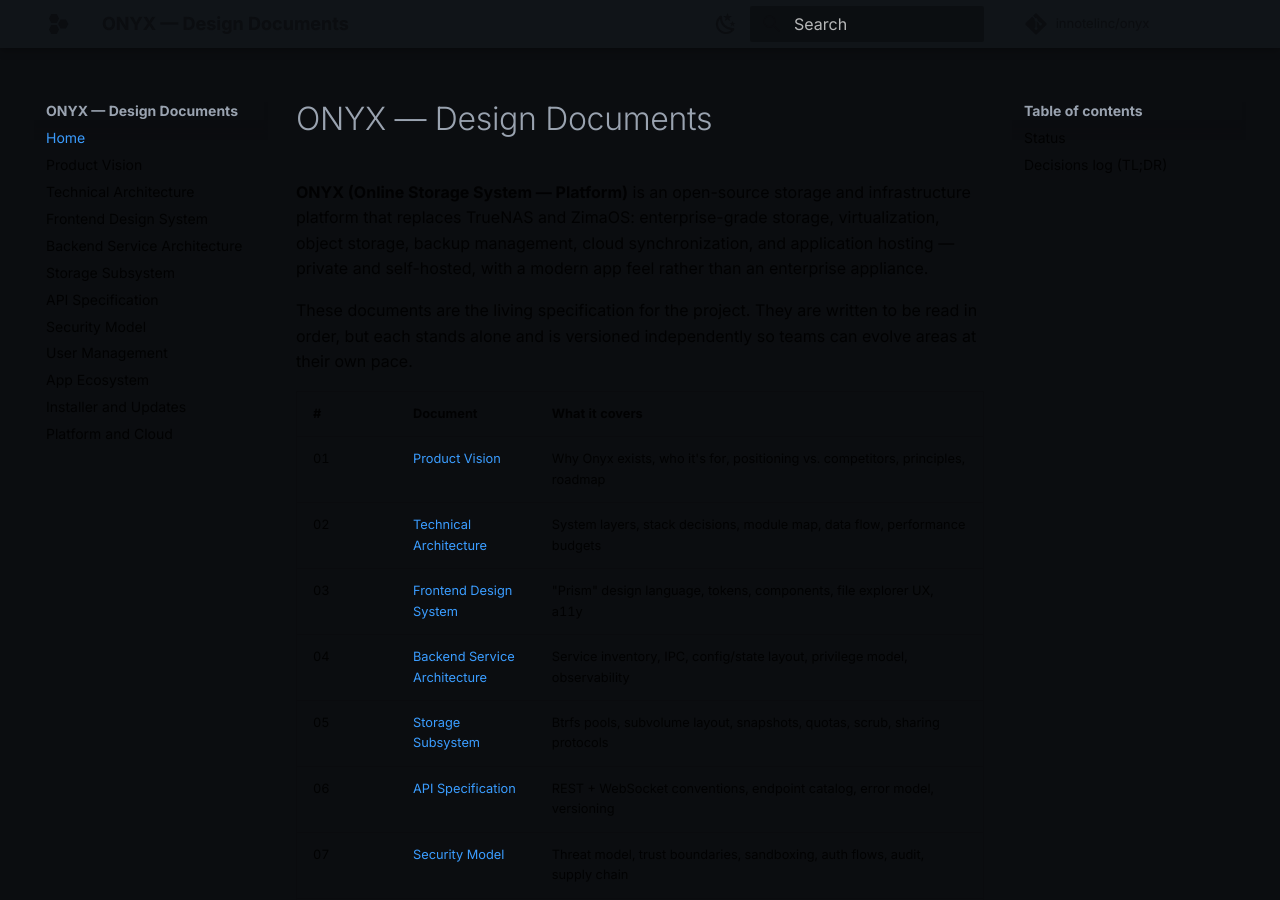
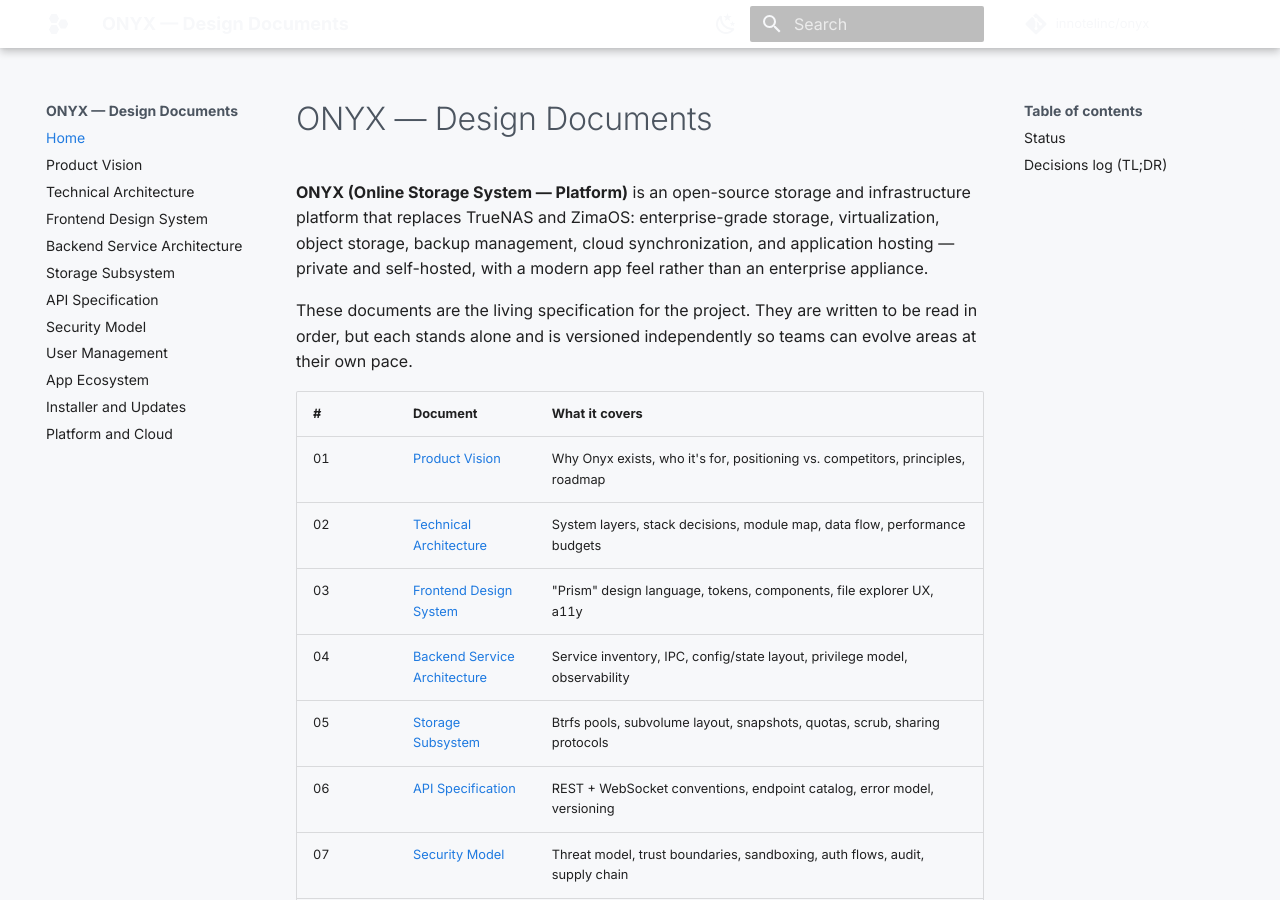
Before and after one commit to innotelinc/onyx, an MkDocs documentation site: the page built from docs/design/README.md, in a window 1280 px wide and 900 px high. Built offline with MkDocs 1.6.1 and Material for MkDocs 9.7.7, drawn with Linux system fonts in a browser that asks for light colours; comment, search, counter and statistics services are not loaded.

Commit message:
Make the docs site light by default
Swap the Material palette order so the onyx-light scheme renders first and
the Prism dark scheme is the toggle option; fix the toggle icons/names while
touching the block.

```diff
--- a/docs/design/styles/onyx.css
+++ b/docs/design/styles/onyx.css
@@ -1,8 +1,8 @@
 /* ONYX Prism theme for the MkDocs Material design-doc site.
  *
  * Maps the Prism tokens (docs/design/03 §2) onto Material's CSS variables:
- * dark-first, "Onyx Blue" accent (#3b9dff), zinc-family neutrals, calm
- * motion. Light mode is provided via the palette toggle.
+ * light-first for reading, "Onyx Blue" accent, zinc-family neutrals, calm
+ * motion. The Prism dark scheme remains available via the palette toggle.
  */
 
 /* ---- Dark (default) ---------------------------------------------------- */
--- a/mkdocs.yml
+++ b/mkdocs.yml
@@ -23,20 +23,21 @@
 
 theme:
   name: material
-  # Prism is dark-first (docs/design/03 §1.2).
+  # Light-first for comfortable reading; the Prism dark scheme stays one
+  # toggle away (docs/design/03 tokens).
   palette:
+    - scheme: onyx-light
+      primary: custom
+      accent: custom
+      toggle:
+        icon: material/weather-night
+        name: Switch to dark
     - scheme: onyx
       primary: custom
       accent: custom
       toggle:
-        icon: material/weather-night
+        icon: material/weather-sunny
         name: Switch to light
-    - scheme: onyx-light
-      primary: custom
-      accent: custom
-      toggle:
-        icon: material/weather-sunny
-        name: Switch to dark
   font:
     text: Inter
     code: JetBrains Mono
```
